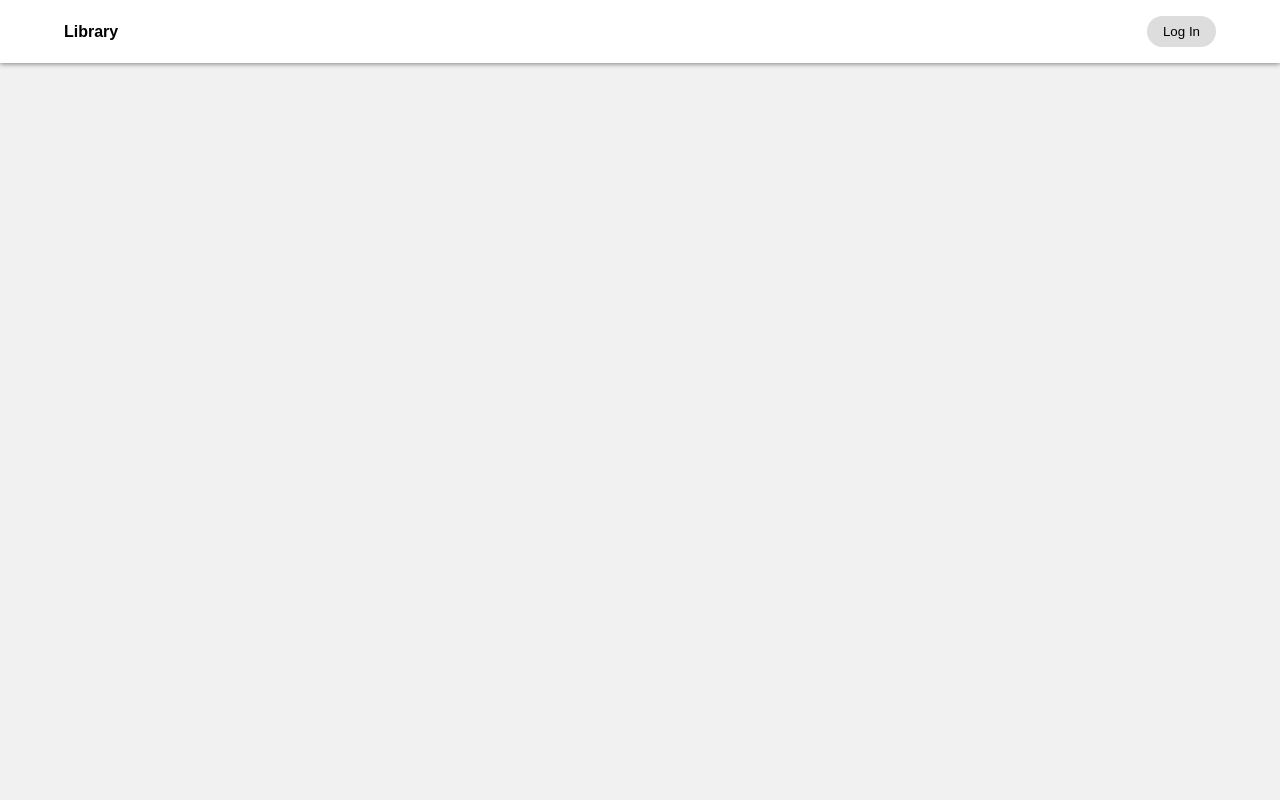
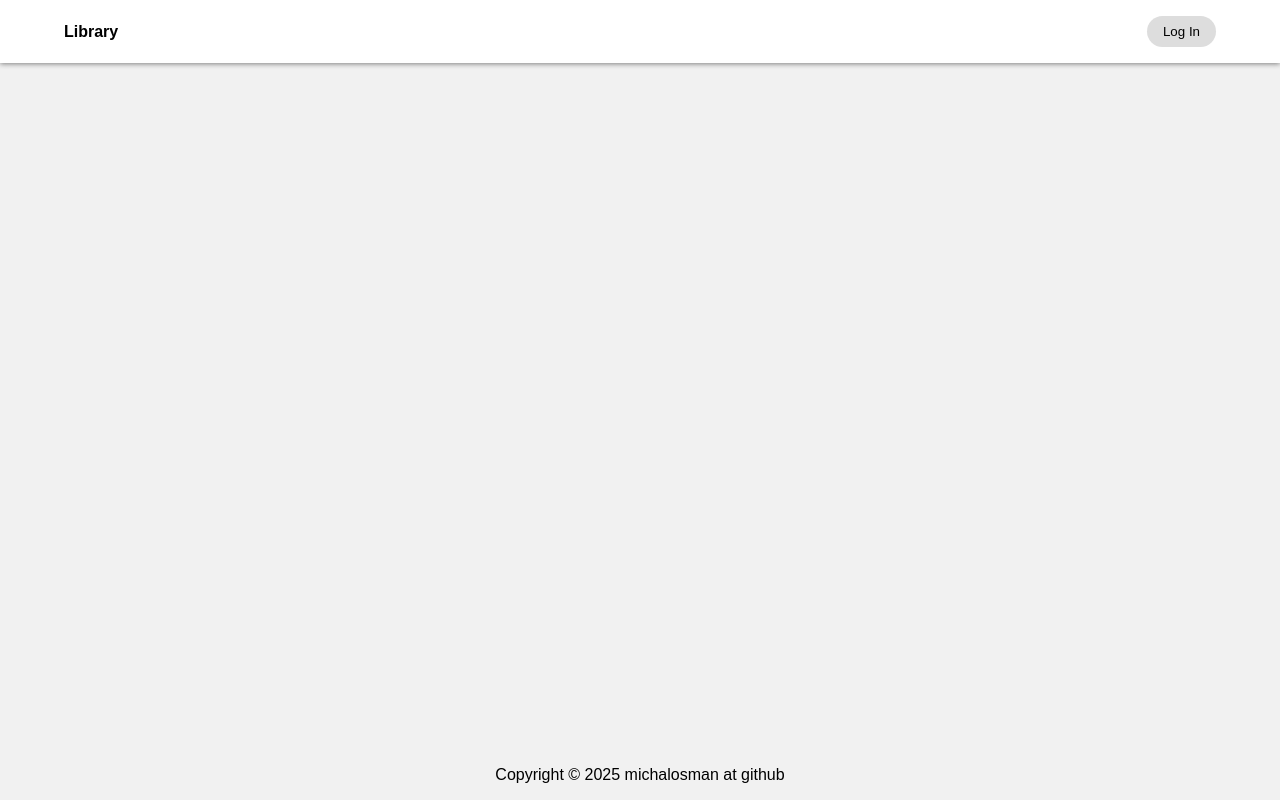
Before and after one commit to Mohammed-Lashein/ITI-frontend-1-month-summer-training, a React (Vite) app in the folder library-project-react-version/: page / in a window 1280 px wide. Built offline with nearby package versions, Linux system fonts and the light colour scheme.

Commit message:
feat: finish Footer component

```diff
--- a/library-project-react-version/src/App.jsx
+++ b/library-project-react-version/src/App.jsx
@@ -1,8 +1,10 @@
+import Footer from './components/Footer'
 import Navbar from './components/Navbar'
 
 function App() {
   return <div>
     <Navbar />
+    <Footer />
   </div>
 }
 
--- a/library-project-react-version/src/components/Footer.jsx
+++ b/library-project-react-version/src/components/Footer.jsx
@@ -1,6 +1,4 @@
 function Footer() {
-  return (
-    <div>Footer</div>
-  )
+	return <footer>Copyright &copy; {new Date().getFullYear()} michalosman at github</footer>
 }
 export default Footer
```
